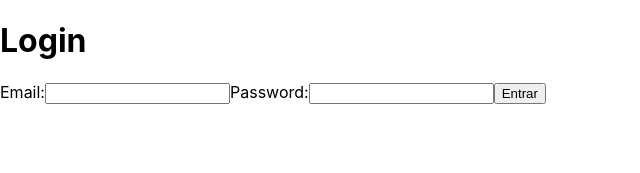
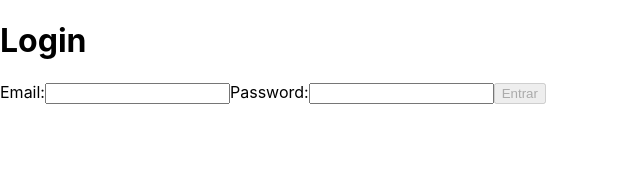
Before and after one commit to cae07/sd-013-a-project-trybewallet, a React (Create React App) app: page / in a window 1280 px wide. Shown: the top 173 px of the page, without its empty margins (0-640 px from the left). Built offline with nearby package versions, Linux system fonts and the light colour scheme.

Commit message:
Resolução do requisito 2

```diff
--- a/src/pages/Login.js
+++ b/src/pages/Login.js
@@ -9,16 +9,26 @@ class Login extends React.Component {
     this.state = {
       email: '',
       password: '',
+      disable: true,
     };
     this.handleChange = this.handleChange.bind(this);
     this.loginIn = this.loginIn.bind(this);
+    this.validadeLoginButton = this.validadeLoginButton.bind(this);
   }
 
   handleChange({ target }) {
     const { name, value } = target;
     this.setState({
       [name]: value,
-    });
+    }, () => this.validadeLoginButton());
+  }
+
+  validadeLoginButton() {
+    const regex = /^[a-z0-9.]+@[a-z0-9]+\.[a-z]+(\.[a-z]+)?$/i;
+    const MIN_NUMBER = 6;
+    const { email, password } = this.state;
+    const disabled = !(regex.test(email) && password.length >= MIN_NUMBER);
+    this.setState({ disable: disabled });
   }
 
   loginIn() {
@@ -29,7 +39,7 @@ class Login extends React.Component {
   }
 
   render() {
-    const { email, password } = this.state;
+    const { email, password, disable } = this.state;
     return (
       <div>
         <h1>Login</h1>
@@ -57,7 +67,13 @@ class Login extends React.Component {
             required
           />
         </label>
-        <button type="button" onClick={ this.loginIn }>Entrar</button>
+        <button
+          type="button"
+          onClick={ this.loginIn }
+          disabled={ disable }
+        >
+          Entrar
+        </button>
       </div>
     );
   }
```
